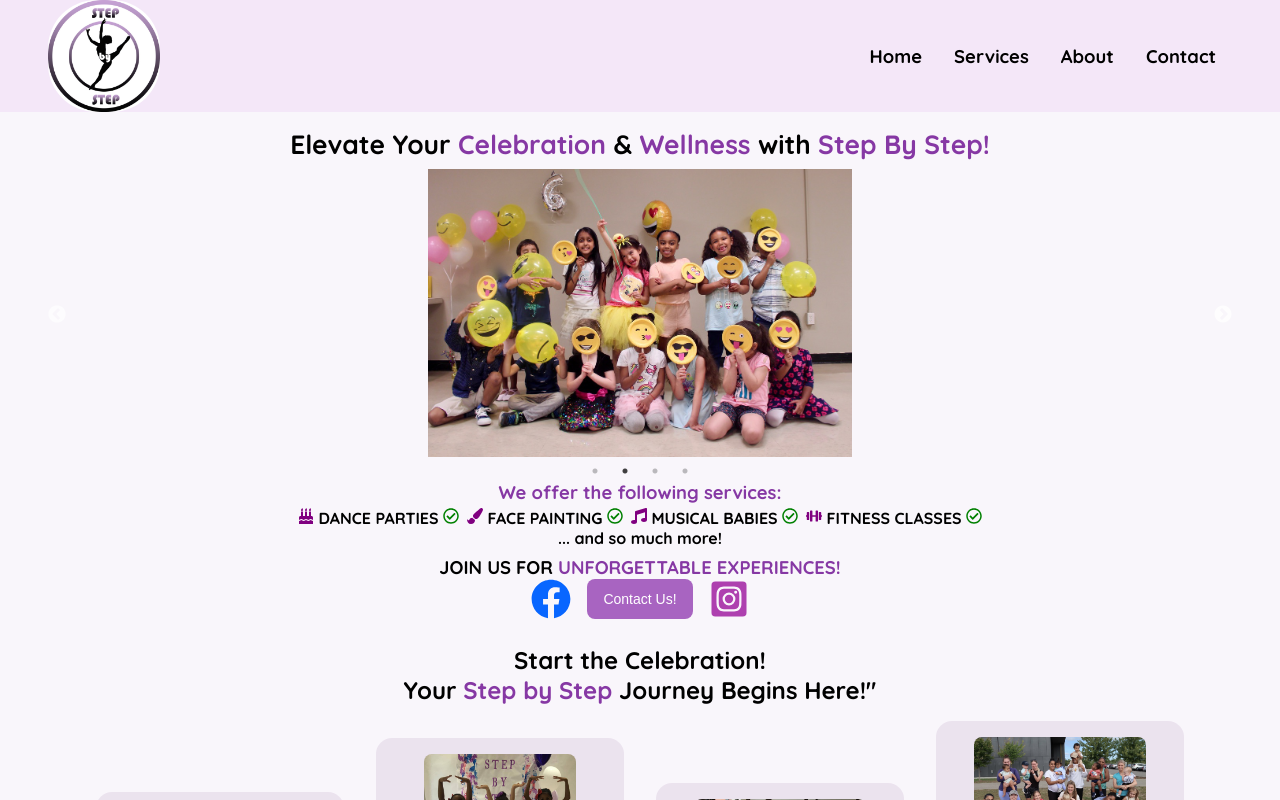
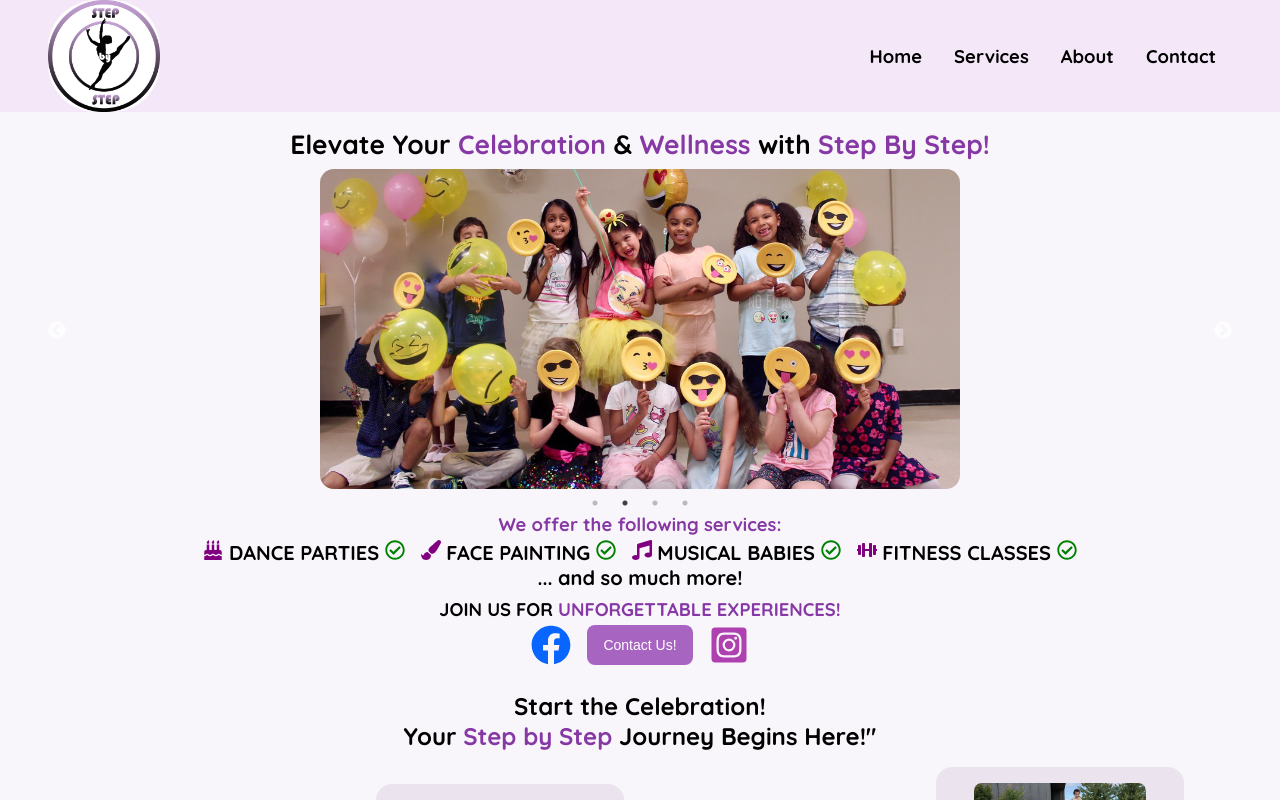
Before and after one commit to ralphdaryn/stepbystepstars, a React (Create React App) app: page / in a window 1280 px wide. Shown: the top 800 px of the page. Built offline with nearby package versions, Linux system fonts and the light colour scheme.

Commit message:
style carousel image and font

```diff
--- a/src/components/Carousel/Carousel.js
+++ b/src/components/Carousel/Carousel.js
@@ -15,7 +15,7 @@ const ImageCarousel = () => {
     slidesToShow: 1,
     slidesToScroll: 1,
     autoplay: true,
-    autoplaySpeed: 5000, // 5 seconds
+    autoplaySpeed: 5000,
   };
 
   return (
--- a/src/components/Carousel/Carousel.scss
+++ b/src/components/Carousel/Carousel.scss
@@ -38,7 +38,9 @@
       object-fit: cover;
     }
     @include desktop {
-      object-fit: contain;
+      // object-fit: contain;
+      width: 40rem;
+      height: 20rem;
     }
   }
 }
--- a/src/components/Main/Main.scss
+++ b/src/components/Main/Main.scss
@@ -58,6 +58,9 @@
       flex-direction: row;
       gap: 0.5rem;
     }
+    @include desktop {
+      gap: 1rem;
+    }
     &-item {
       font-weight: 700;
       display: flex;
@@ -66,6 +69,9 @@
       font-family: "QuicksandBold";
       @include tablet {
         display: block;
+      }
+      @include desktop {
+        font-size: 1.25rem;
       }
     }
     &-more {
@@ -91,9 +97,9 @@
   }
   &__subtext {
     font-family: "QuicksandBold";
-    font-size: 1.05rem;
     text-transform: uppercase;
     font-size: 0.96rem;
+    padding-bottom: .25rem;
     @include tablet {
       font-size: 1.15rem;
     }
```
